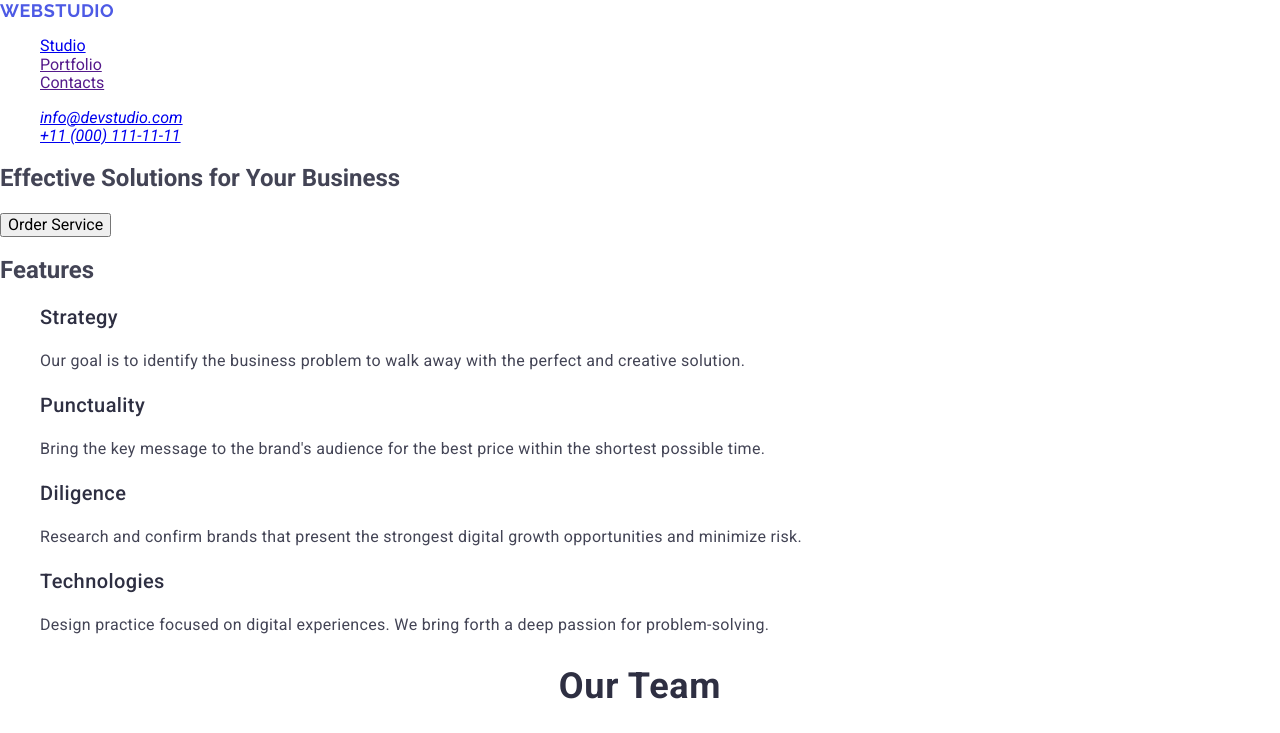
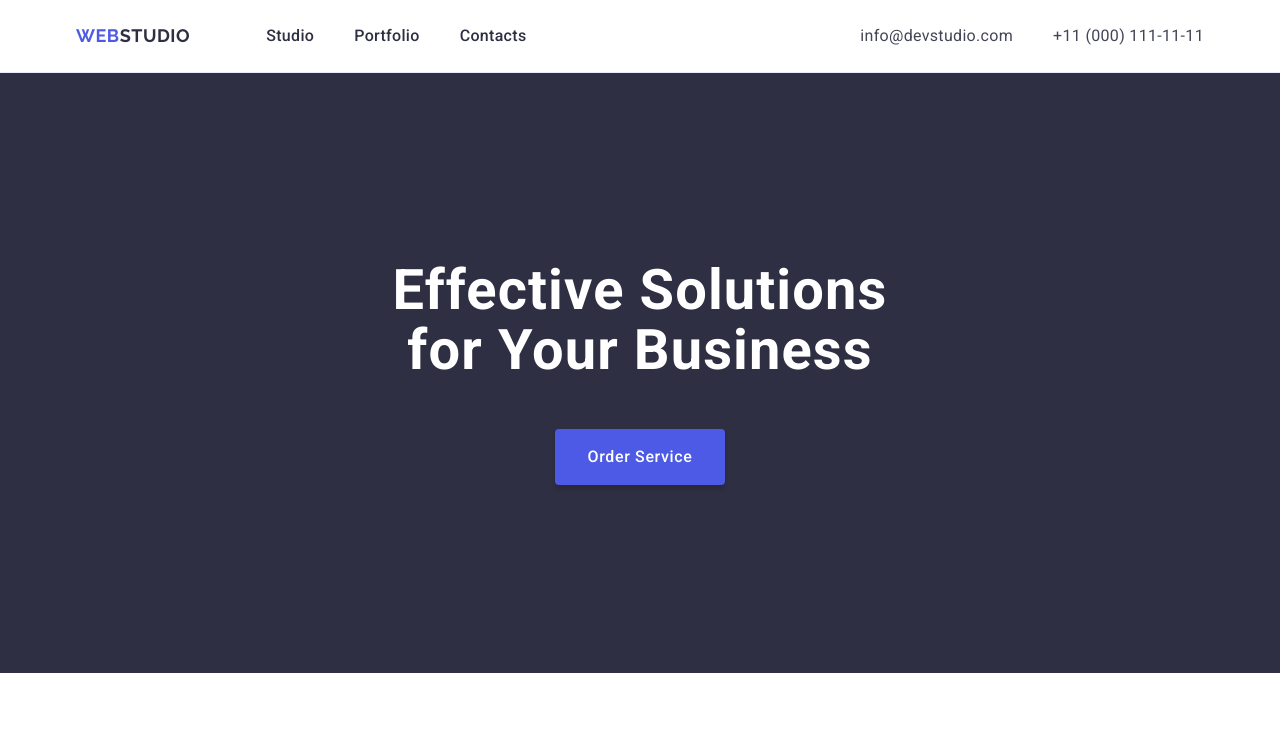
Before and after one commit to KhrystynaPilip/goit-markup-hw-03, a plain HTML site: page index.html in a window 1280 px wide. Shown: the top 733 px of the page. Drawn offline with nearby package versions, Linux system fonts and the light colour scheme.

Commit message:
Update styles in css file

```diff
--- a/css/styles.css
+++ b/css/styles.css
@@ -1,10 +1,78 @@
+/* ======= COMMON STYLES ======= */
 body {
   font-family: "Roboto", sans-serif;
   color: #434455;
   background-color: #ffffff;
 }
-ul {
+
+h1,
+h2,
+h3,
+h4,
+h5,
+h6,
+p {
+  margin-top: 0;
+  margin-bottom: 0;
+}
+ul,
+ol {
   list-style-type: none;
+  margin-top: 0;
+  margin-bottom: 0;
+  padding-left: 0;
+}
+a {
+  color: inherit;
+  text-decoration: none;
+}
+button {
+  cursor: pointer;
+}
+img {
+  display: block;
+}
+.container {
+  max-width: 1158px;
+  padding-left: 15px;
+  padding-right: 15px;
+  margin-left: auto;
+  margin-right: auto;
+}
+.section-paddings {
+  padding-top: 120px;
+  padding-bottom: 120px;
+}
+.visually-hidden {
+  position: absolute;
+  width: 1px;
+  height: 1px;
+  margin: -1px;
+  border: 0;
+  padding: 0;
+
+  white-space: nowrap;
+  clip-path: inset(100%);
+  clip: rect(0 0 0 0);
+  overflow: hidden;
+}
+/* ======= /COMMON STYLES ======= */
+/* ======= HEADER STYLES ======= */
+.page-header {
+  border-bottom: 1px solid #e7e9fc;
+}
+.header-container {
+  display: flex;
+  align-items: center;
+}
+.header-nav {
+  display: flex;
+  align-items: center;
+}
+.header-logo {
+  padding-top: 24px;
+  padding-bottom: 24px;
+  margin-right: 76px;
 }
 .logo {
   font-family: "Raleway", sans-serif;
@@ -14,52 +82,72 @@ ul {
   line-height: 1.17;
   letter-spacing: 0.03em;
   text-transform: uppercase;
-  text-decoration: none;
 }
-.logo-header-studio {
+.header-logo .logo-part {
   color: #2e2f42;
 }
-
-.navigation-link {
+.nav-list {
+  display: flex;
+  align-items: center;
+  gap: 40px;
+}
+.nav-link {
+  display: block;
   font-weight: 500;
   font-size: 16px;
   line-height: 1.5;
   letter-spacing: 0.02em;
   color: #2e2f42;
-  text-decoration: none;
+  padding: 24px 0;
 }
-.navigation-link:hover,
-.navigation-link:focus {
+.nav-link:hover,
+.nav-link:focus {
   color: #404bbf;
 }
-.address {
+.contacts {
   font-style: normal;
+  margin-left: auto;
 }
-.address-link {
+.contacts-list {
+  display: flex;
+  align-items: center;
+  gap: 40px;
+}
+.contacts-link {
+  display: block;
+  padding: 24px 0;
   font-weight: 400;
   font-size: 16px;
   line-height: 1.5;
   letter-spacing: 0.02em;
   color: #434455;
-  text-decoration: none;
 }
-.address-link:hover,
-.address-link:focus {
+.contacts-link:hover,
+.contacts-link:focus {
   color: #404bbf;
 }
+/* ======= /HEADER STYLES ======= */
 /* Main content */
-.main-content {
+/* ================ HERO STYLES ================ */
+.hero-section {
   background-color: #2e2f42;
+  padding: 188px 0;
 }
-.main-content-title {
-  font-weight: 700;
+.main-title {
+  max-width: 496px;
   font-size: 56px;
   line-height: 1.07;
   letter-spacing: 0.02em;
   text-align: center;
   color: #fff;
+  margin-bottom: 48px;
+  margin-left: auto;
+  margin-right: auto;
 }
-.main-content-button {
+.order-service-btn {
+  min-width: 169px;
+  height: 56px;
+  display: block;
   font-weight: 500;
   font-size: 16px;
   line-height: 1.5;
@@ -67,39 +155,66 @@ ul {
   color: #fff;
   text-align: center;
   background-color: #4d5ae5;
-  cursor: pointer;
+  margin-left: auto;
+  margin-right: auto;
+  border: none;
+  border-radius: 4px;
+  padding: 16px 32px;
+
+  box-shadow: 0 4px 4px 0 rgba(0, 0, 0, 0.15);
 }
-.main-content-button:hover,
-.main-content-button:focus {
+.order-service-btn:hover,
+.order-service-btn:focus {
   background-color: #404bbf;
 }
-/* Features */
+/* ================ /HERO STYLES ================ */
+/* ================ FEATURES STYLES ================ */
+.features-list {
+  display: flex;
+  column-gap: 24px;
+}
+.features-list-item {
+  width: calc((100% - 3 * 24px) / 4);
+}
 .features-list-title {
   font-weight: 500;
   color: #2e2f42;
   font-size: 20px;
   line-height: 1.2;
   letter-spacing: 0.02em;
+  margin-bottom: 8px;
 }
 .features-list-text {
   line-height: 1.5;
   letter-spacing: 0.02em;
 }
-/* Team */
-.team {
+/* ================ /FEATURES STYLES ================ */
+
+/* ================ TEAM STYLES ================ */
+.team-section {
   background-color: #f4f4fd;
 }
 .team-title {
   color: #2e2f42;
-  font-weight: 700;
   font-size: 36px;
   line-height: 1.11;
   letter-spacing: 0.02em;
   text-align: center;
   text-transform: capitalize;
+  margin-bottom: 72px;
 }
 .team-list {
-  background: #fff;
+  display: flex;
+  column-gap: 24px;
+}
+.team-list-item {
+  width: calc((100% - 3 * 24px) / 3);
+  background: #ffffff;
+  box-shadow: 0 2px 1px 0 rgba(46, 47, 66, 0.08),
+    0 1px 1px 0 rgba(46, 47, 66, 0.16), 0 1px 6px 0 rgba(46, 47, 66, 0.08);
+}
+.team-list-text-wrapper {
+  padding: 32px 16px;
 }
 .team-list-title {
   color: #2e2f42;
@@ -108,24 +223,41 @@ ul {
   line-height: 1.2;
   letter-spacing: 0.02em;
   text-align: center;
+  margin-bottom: 8px;
 }
 .team-list-text {
   line-height: 1.5;
   letter-spacing: 0.02em;
   text-align: center;
 }
-/* Portfolio */
+/* ================ /TEAM STYLES ================ */
+
+/* ================ PORTFOLIO STYLES ================ */
 .portfolio-title {
   color: #2e2f42;
-  font-weight: 700;
   font-size: 36px;
   line-height: 1.11;
   letter-spacing: 0.02em;
   text-align: center;
   text-transform: capitalize;
+  margin-bottom: 72px;
 }
 .portfolio-list {
-  background: #fff;
+  display: flex;
+  flex-wrap: wrap;
+  gap: 48px 24px;
+}
+.portfolio-list-item {
+  width: calc((100% - 96 px) / 3);
+}
+.portfolio-list-img {
+  box-shadow: 0 4px 4px 0 rgba(0, 0, 0, 0.25);
+}
+.portfolio-list-text-wrapper {
+  padding: 32px 16px;
+  border-bottom: 1px solid #e7e9fc;
+  border-left: 1px solid #e7e9fc;
+  border-right: 1px solid #e7e9fc;
 }
 .portfolio-list-title {
   color: #2e2f42;
@@ -133,20 +265,31 @@ ul {
   font-size: 20px;
   line-height: 1.2;
   letter-spacing: 0.02em;
+  margin-bottom: 8px;
 }
 .portfolio-list-text {
   line-height: 1.5;
   letter-spacing: 0.02em;
 }
-/* Footer */
-footer {
+/* ================ /PORTFOLIO STYLES ================ */
+
+/* ================ FOOTER STYLES ================ */
+.footer-section {
   background-color: #2e2f42;
+  padding: 100px 156px;
 }
-.logo-footer-studio {
+.footer-logo {
+  padding: 16px 0;
+}
+.footer-logo .logo-part {
   color: #f4f4fd;
+  padding: 16px 0;
 }
+
 .footer-text {
+  max-width: 264px;
   line-height: 1.5;
   letter-spacing: 0.02em;
   color: #f4f4fd;
+  margin-top: 16px;
 }
```
